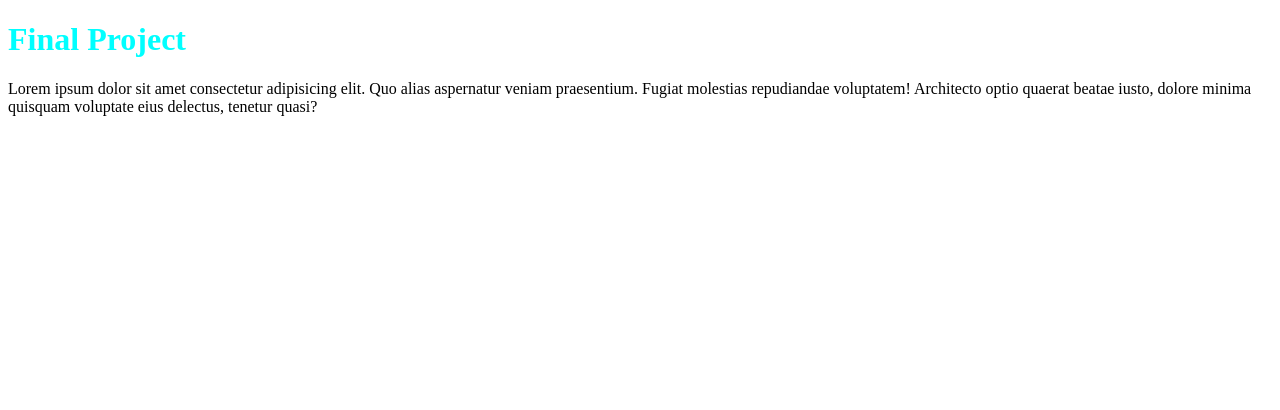
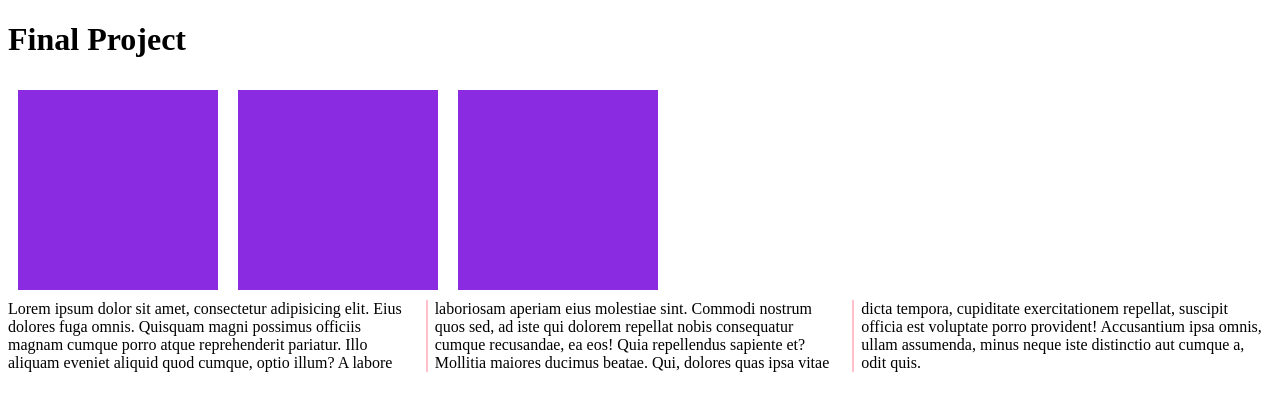
Before and after one commit to matcottonjr/finalproj, a plain HTML site: page index.html in a window 1280 px wide. Drawn offline with Linux system fonts and the light colour scheme.

Commit message:
Created practice columns

```diff
--- a/index.html
+++ b/index.html
@@ -9,6 +9,13 @@
 </head>
 <body>
     <h1>Final Project</h1>
-    <p>Lorem ipsum dolor sit amet consectetur adipisicing elit. Quo alias aspernatur veniam praesentium. Fugiat molestias repudiandae voluptatem! Architecto optio quaerat beatae iusto, dolore minima quisquam voluptate eius delectus, tenetur quasi?</p>
+    <section>
+    <div></div>
+    <div></div>
+    <div></div>
+    </section>
+    <p>Lorem ipsum dolor sit amet, consectetur adipisicing elit. Eius dolores fuga omnis. Quisquam magni possimus officiis magnam cumque porro atque reprehenderit pariatur. Illo aliquam eveniet aliquid quod cumque, optio illum?
+    A labore laboriosam aperiam eius molestiae sint. Commodi nostrum quos sed, ad iste qui dolorem repellat nobis consequatur cumque recusandae, ea eos! Quia repellendus sapiente et? Mollitia maiores ducimus beatae.
+    Qui, dolores quas ipsa vitae dicta tempora, cupiditate exercitationem repellat, suscipit officia est voluptate porro provident! Accusantium ipsa omnis, ullam assumenda, minus neque iste distinctio aut cumque a, odit quis.</p>
 </body>
 </html>
--- a/styles.css
+++ b/styles.css
@@ -1,3 +1,13 @@
-h1 {
-    color: aqua;
+div {
+    height: 200px;
+    width: 200px;
+    margin: 10px;
+    background-color: blueviolet;
+    float: left;
 }
+
+p {
+    clear: left;
+    columns: 3;
+    column-rule: 2px solid pink;
+}
```
